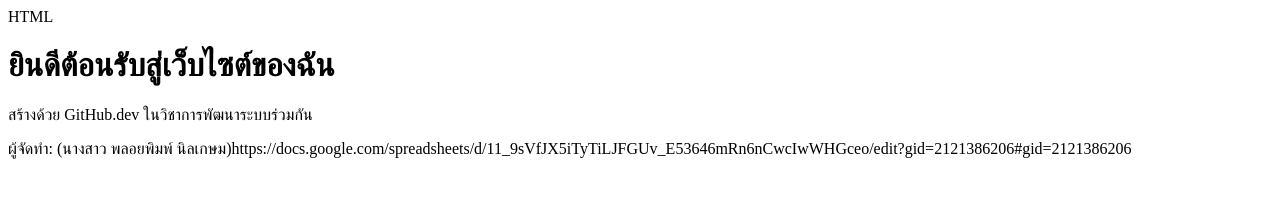
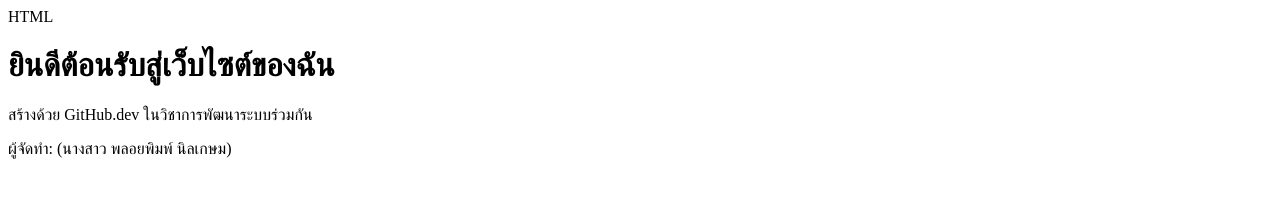
Before and after one commit to ploypim-prog/my-first-repo, a plain HTML site: page index.html in a window 1280 px wide. Drawn offline with Linux system fonts and the light colour scheme.

Commit message:
Update index.html

```diff
--- a/index.html
+++ b/index.html
@@ -8,6 +8,6 @@ HTML
 <body>
     <h1>ยินดีต้อนรับสู่เว็บไซต์ของฉัน</h1>
     <p>สร้างด้วย GitHub.dev ในวิชาการพัฒนาระบบร่วมกัน</p>
-    <p>ผู้จัดทำ: (นางสาว พลอยพิมพ์ นิลเกษม)https://docs.google.com/spreadsheets/d/11_9sVfJX5iTyTiLJFGUv_E53646mRn6nCwcIwWHGceo/edit?gid=2121386206#gid=2121386206</p>
+    <p>ผู้จัดทำ: (นางสาว พลอยพิมพ์ นิลเกษม)</p>
 </body>
 </html>
```
